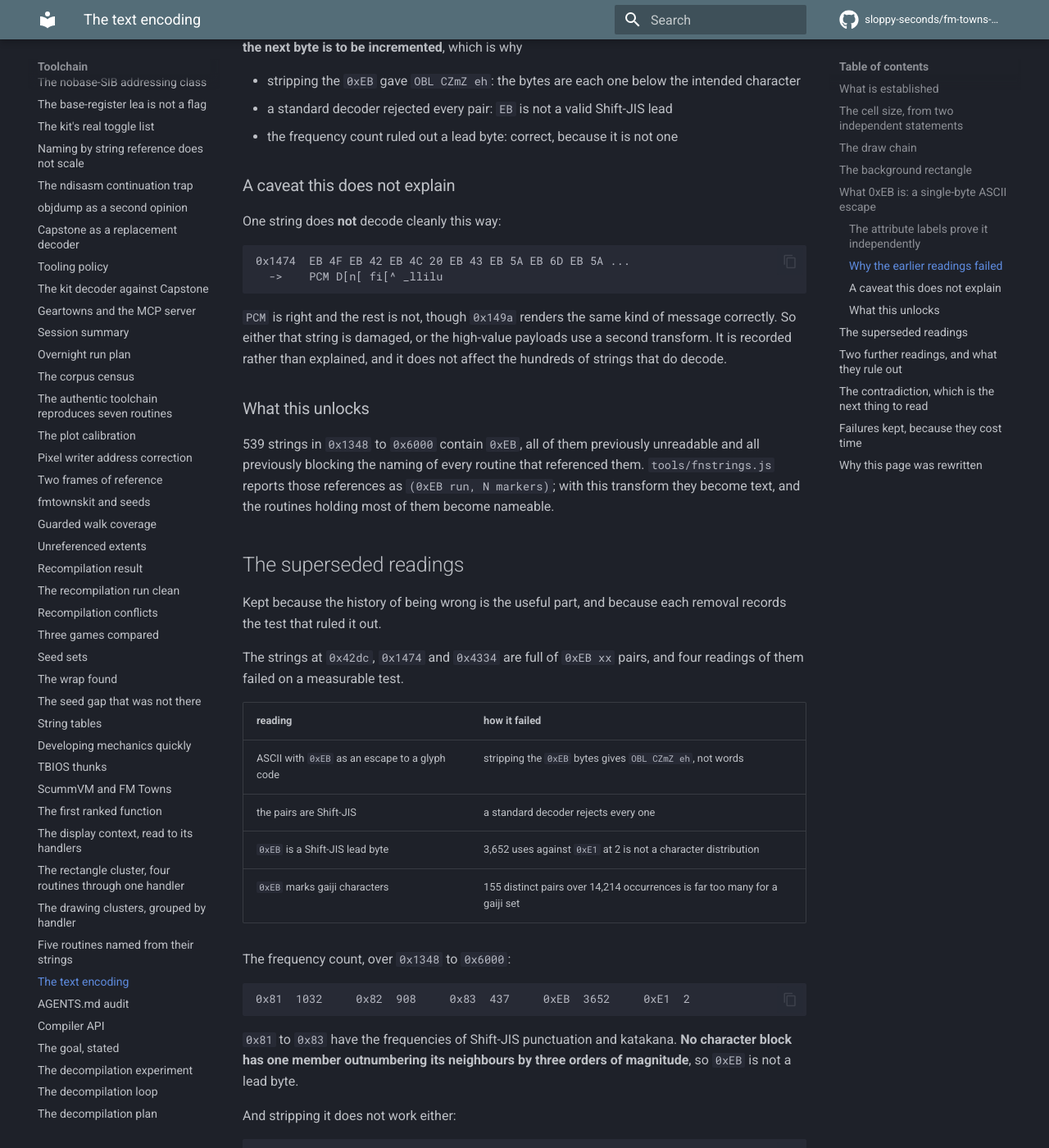
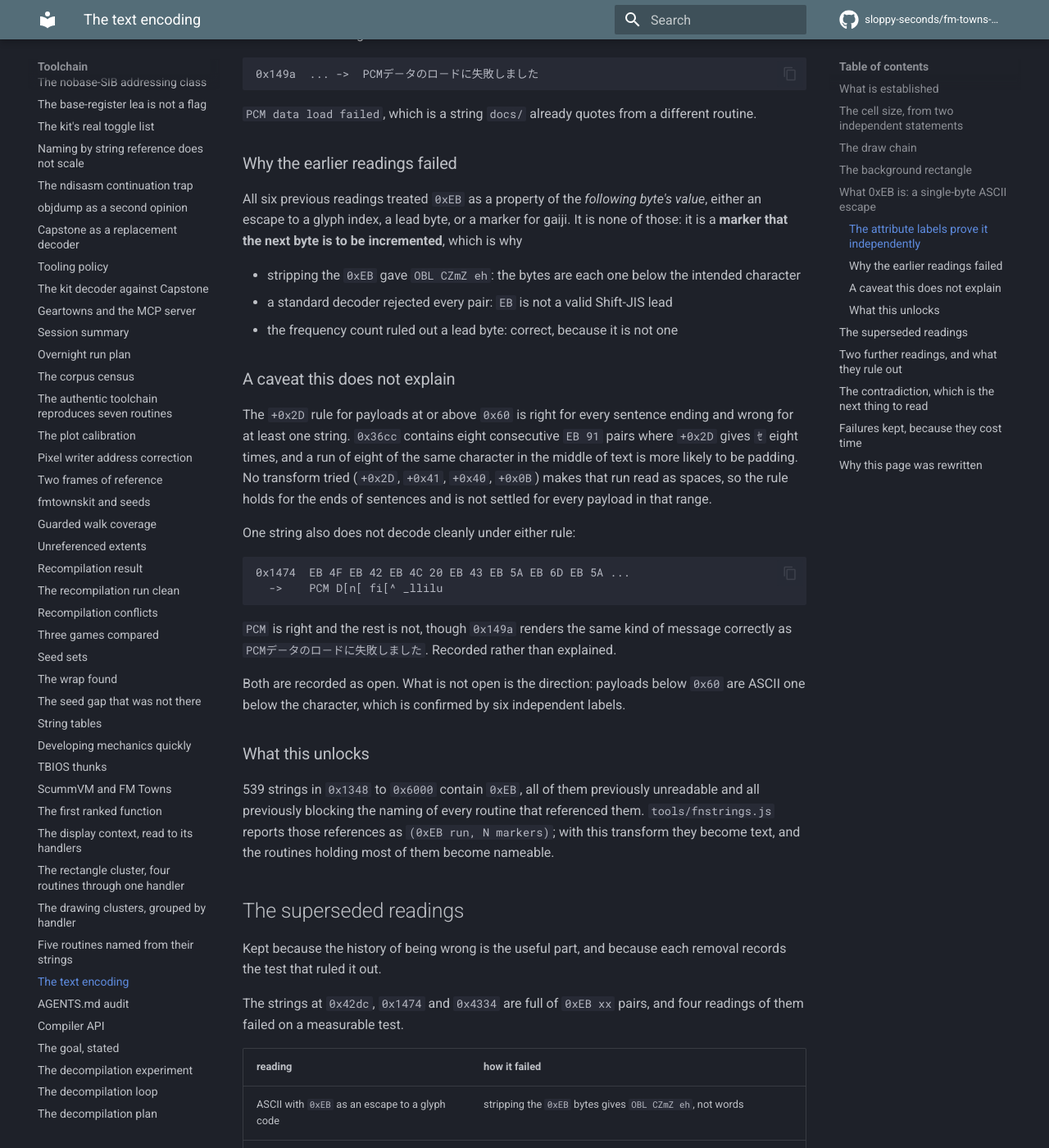
Before and after one commit to sloppy-seconds/fm-towns-ultima, an MkDocs documentation site: the page built from docs/text-encoding.md, in a window 1280 px wide and 1400 px high, scrolled down 3318 px. Shown: the whole window at 82% size. Built offline with MkDocs 1.6.1 and Material for MkDocs 9.7.7, drawn with Linux system fonts in a browser that asks for light colours; comment, search, counter and statistics services are not loaded; some of the changed text lies outside the part shown.

Commit message:
0xEB has two ranges: +1 for ASCII payloads, +0x2D for halfwidth katakana above 0x60
The single +1 rule was right for STRENGTH and wrong for every sentence ending, which is how
"燃料がない｡" was rendering as "燃料がないu": 0x74+1 is 'u', but 0x74+0x2D is 0xA1, the
halfwidth full stop the game actually uses.

  payload below 0x60   xx + 1 is ASCII        EB 52 -> S
  payload 0x60 and up  xx + 0x2D is halfwidth EB 74 -> ｡

Now reads correctly: 進めない｡, CDハ－ドウェア上の異常である｡, 質問はせずともよい｡,
フィ－ルドの魔力で…を失った｡, STRENGTH：, ［COMMANDS］.

Two things left open and recorded:

- 0x36cc holds eight consecutive EB 91 pairs. +0x2D gives ｾ eight times, and eight identical
  characters mid-text is more likely padding. No transform tried makes them spaces.
- 0x1474 still renders "PCM D[n[ fi[^ _llilu" while 0x149a's similar message is correct.

Neither weakens the direction: payloads below 0x60 are ASCII one below the character, confirmed
by six independent attribute labels.

````diff
--- a/docs/text-encoding.md
+++ b/docs/text-encoding.md
@@ -88,8 +88,16 @@
 
 ## What `0xEB` is: a single-byte ASCII escape
 
-**Resolved.** `EB xx` encodes **the character `xx + 1`**. All other bytes pass through
-unchanged, and the result is Shift-JIS. The two forms coexist inside one string.
+**Resolved, with one range still approximate.** `EB xx` encodes **two different things according
+to the payload**:
+
+| payload | rule | example |
+|---|---|---|
+| below `0x60` | `xx + 1` is an ASCII character | `EB 52` is `S` |
+| `0x60` and above | `xx + 0x2D` is halfwidth katakana | `EB 74` is `｡`, the halfwidth full stop |
+
+All other bytes pass through unchanged, and the result is Shift-JIS. The two forms coexist
+inside one string.
 
 The evidence is a string whose meaning is already known from its plain twin:
 
@@ -145,16 +153,25 @@
 
 ### A caveat this does not explain
 
-One string does **not** decode cleanly this way:
+The `+0x2D` rule for payloads at or above `0x60` is right for every sentence ending and wrong
+for at least one string. `0x36cc` contains eight consecutive `EB 91` pairs where `+0x2D` gives
+`ｾ` eight times, and a run of eight of the same character in the middle of text is more likely
+to be padding. No transform tried (`+0x2D`, `+0x41`, `+0x40`, `+0x0B`) makes that run read as
+spaces, so the rule holds for the ends of sentences and is not settled for every payload in
+that range.
+
+One string also does not decode cleanly under either rule:
 
 ```
 0x1474  EB 4F EB 42 EB 4C 20 EB 43 EB 5A EB 6D EB 5A ...
   ->    PCM D[n[ fi[^ _llilu
 ```
 
-`PCM` is right and the rest is not, though `0x149a` renders the same kind of message correctly.
-So either that string is damaged, or the high-value payloads use a second transform. It is
-recorded rather than explained, and it does not affect the hundreds of strings that do decode.
+`PCM` is right and the rest is not, though `0x149a` renders the same kind of message correctly
+as `PCMデ－タのロ－ドに失敗しました`. Recorded rather than explained.
+
+Both are recorded as open. What is not open is the direction: payloads below `0x60` are ASCII
+one below the character, which is confirmed by six independent labels.
 
 ### What this unlocks
 
````
Also changed, not shown: 1 other file.
